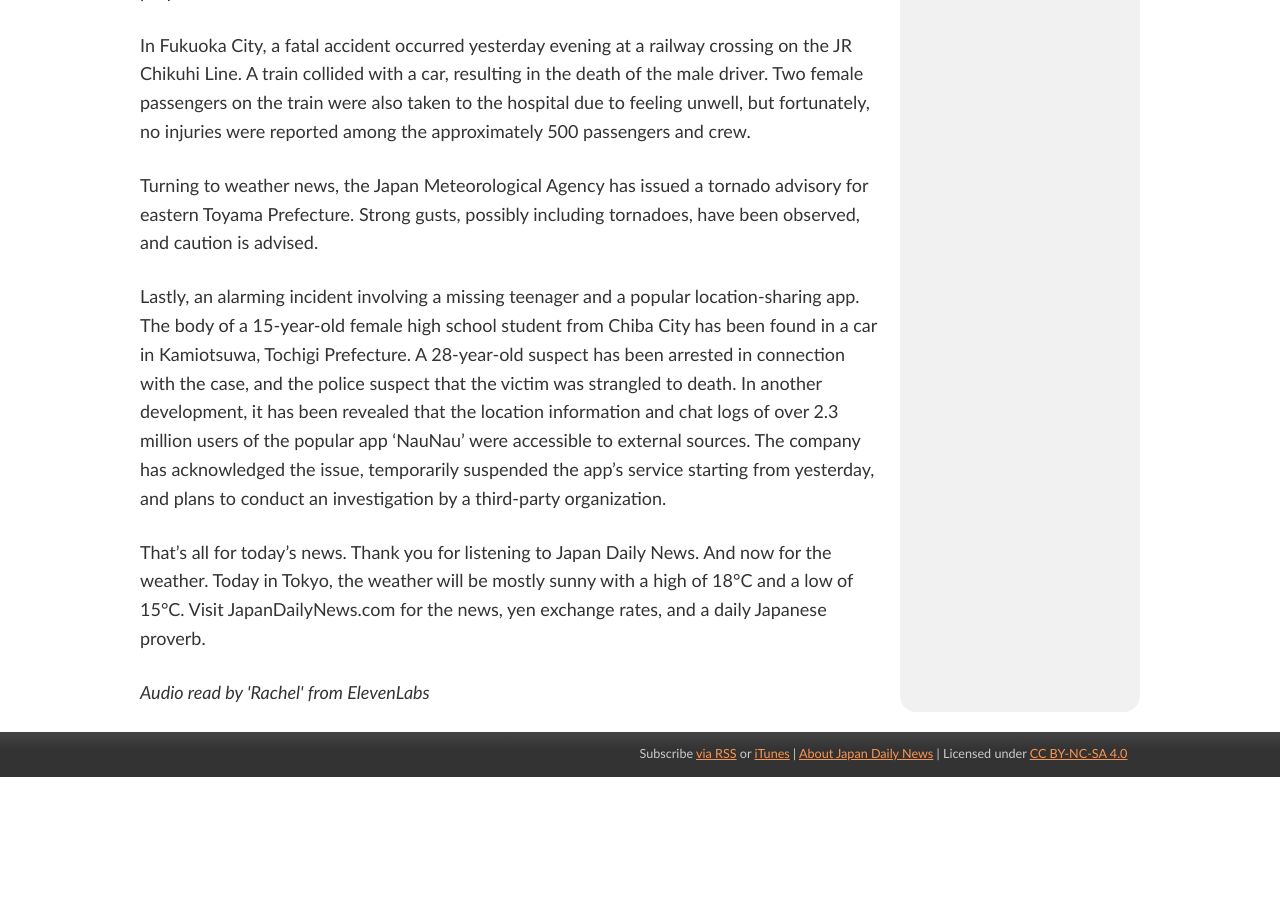
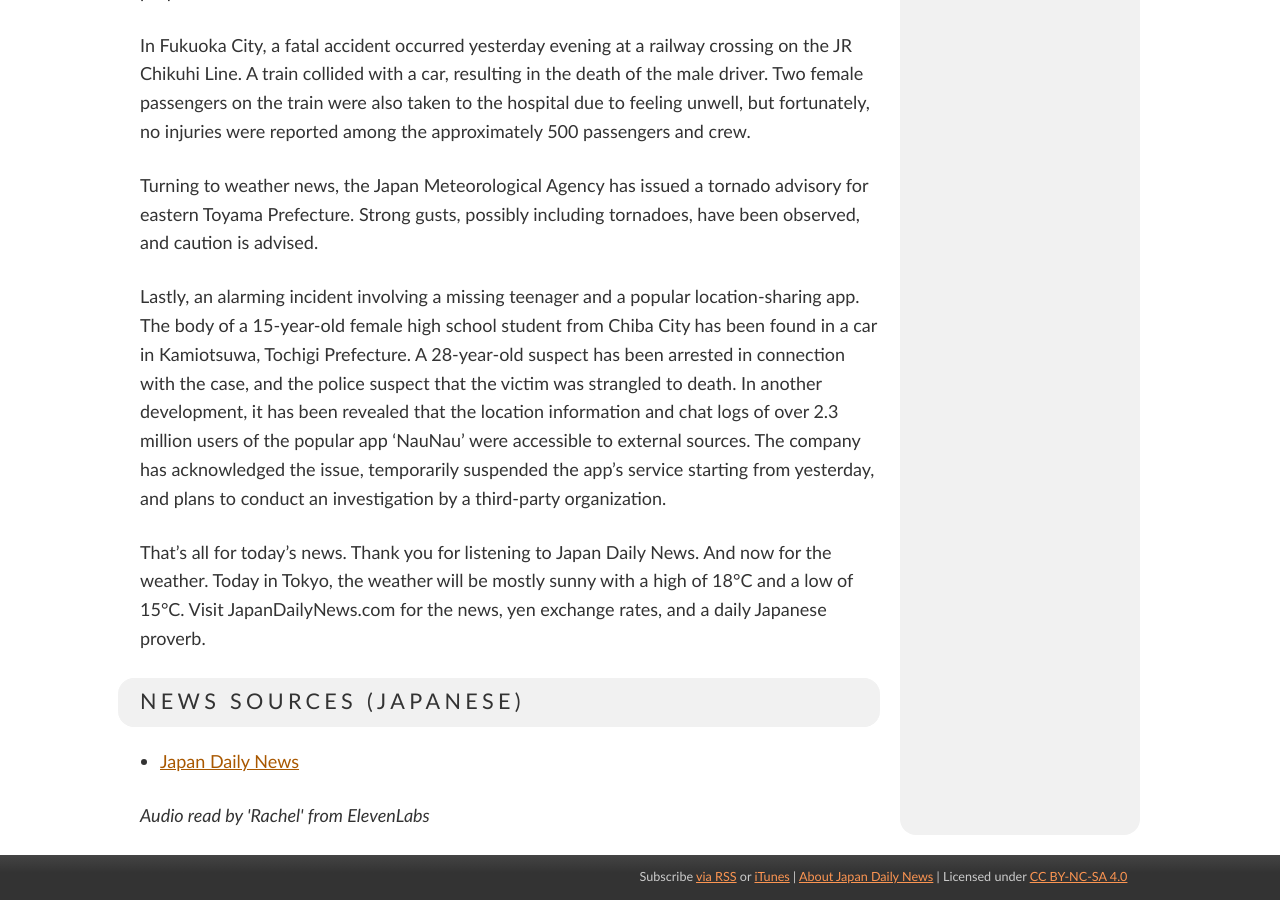
Before and after one commit to tagawa/JapanDailyNews, a Jekyll site: the page built from docs/index.html, in a window 1280 px wide and 900 px high, scrolled down 1192 px. Built offline with Jekyll 4.4.1, drawn with Linux system fonts in a browser that asks for light colours; comment, search, counter and statistics services are not loaded; before the commit the page ends 1969 px from its top, so only the background shows below that.

Commit message:
Added news story sources

```diff
--- a/docs/index.html
+++ b/docs/index.html
@@ -41,6 +41,11 @@ summary: Today's news from Japan, powered by AI. This computer-generated daily p
     </div>
 <div>
     {{ latest_post.content }}
+
+    <h3>News sources (Japanese)</h3>
+    <ul>
+      <li><a href="{{ latest_post.link }}" target="_blank" rel="noopener">{{ latest_post.title }}</a></li>
+    </ul>
 
     <p><em>Audio read by {{ latest_post.voices }}</em></p>
 </div>
```
